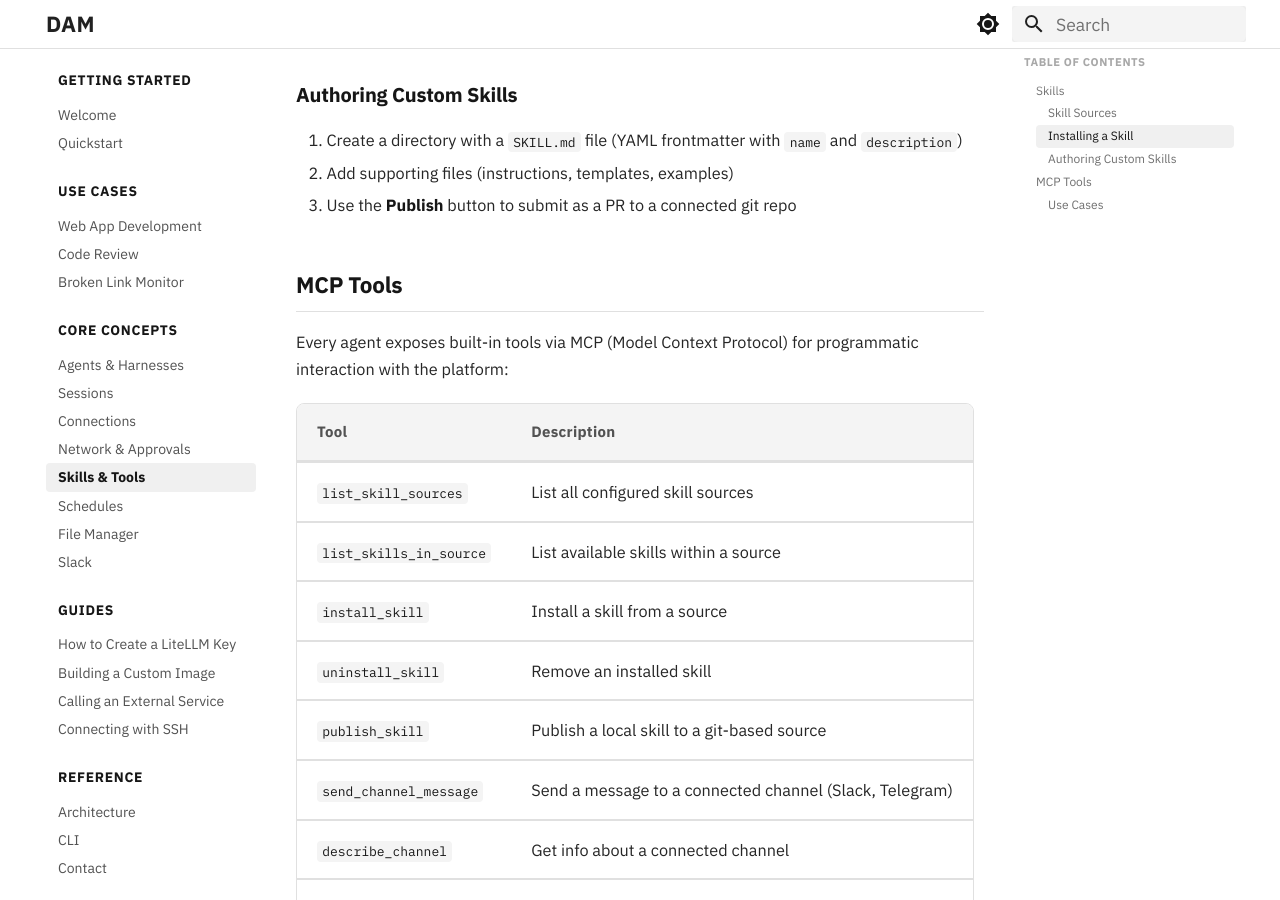
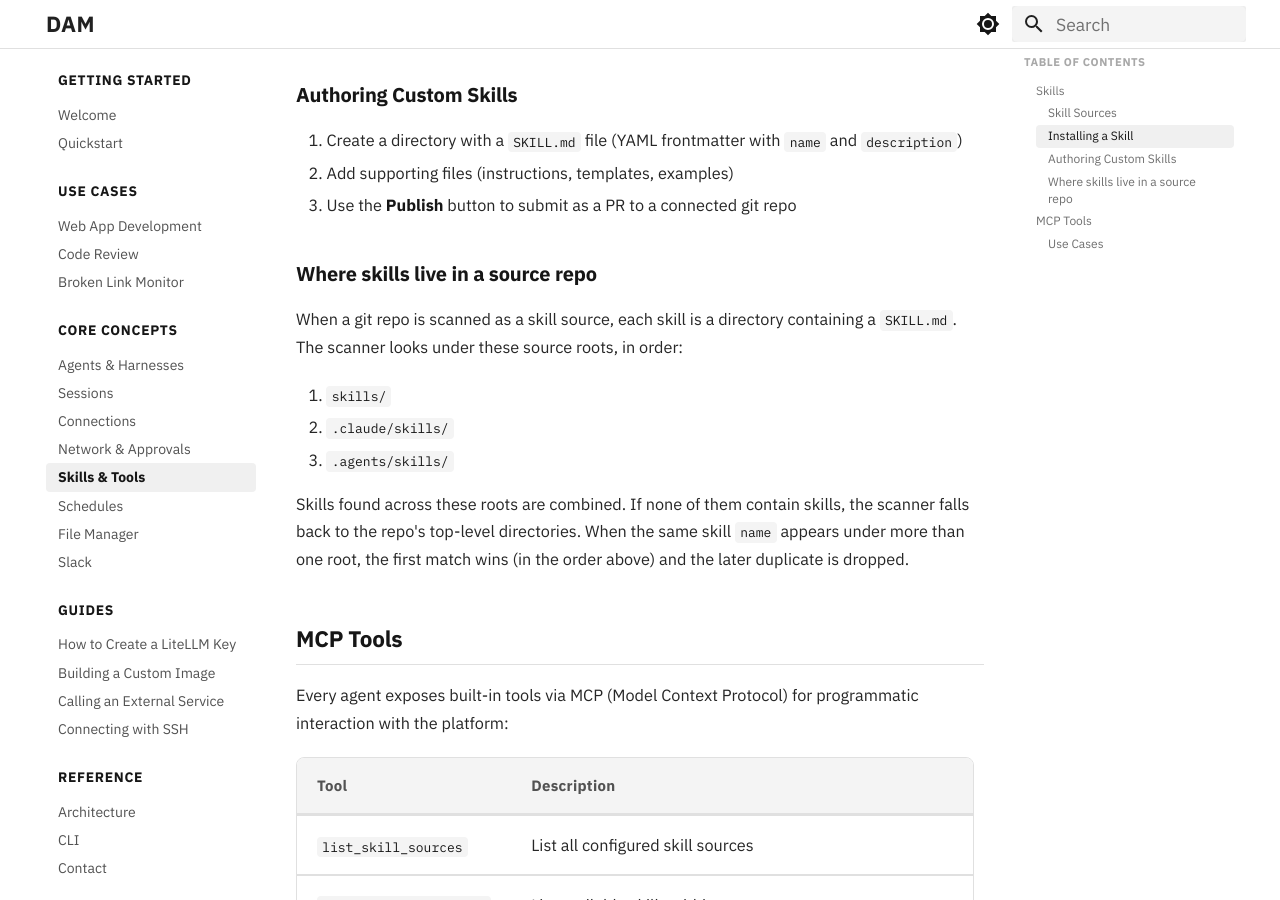
Before and after one commit to dam-agents/docs, an MkDocs documentation site: the page built from docs/core-concepts/skills-and-tools.md, in a window 1280 px wide and 900 px high, scrolled down 1008 px. Built offline with MkDocs 1.6.1 and Material for MkDocs 9.7.7, drawn with Linux system fonts in a browser that asks for light colours.

Commit message:
docs: document .claude/skills and .agents/skills source roots
Source: github.com/dam-agents/dam#1745

```diff
--- a/docs/core-concepts/skills-and-tools.md
+++ b/docs/core-concepts/skills-and-tools.md
@@ -33,6 +33,16 @@ Skills are downloaded to your agent's workspace and available immediately.
 2. Add supporting files (instructions, templates, examples)
 3. Use the **Publish** button to submit as a PR to a connected git repo
 
+### Where skills live in a source repo
+
+When a git repo is scanned as a skill source, each skill is a directory containing a `SKILL.md`. The scanner looks under these source roots, in order:
+
+1. `skills/`
+2. `.claude/skills/`
+3. `.agents/skills/`
+
+Skills found across these roots are combined. If none of them contain skills, the scanner falls back to the repo's top-level directories. When the same skill `name` appears under more than one root, the first match wins (in the order above) and the later duplicate is dropped.
+
 ## MCP Tools
 
 Every agent exposes built-in tools via MCP (Model Context Protocol) for programmatic interaction with the platform:
```
